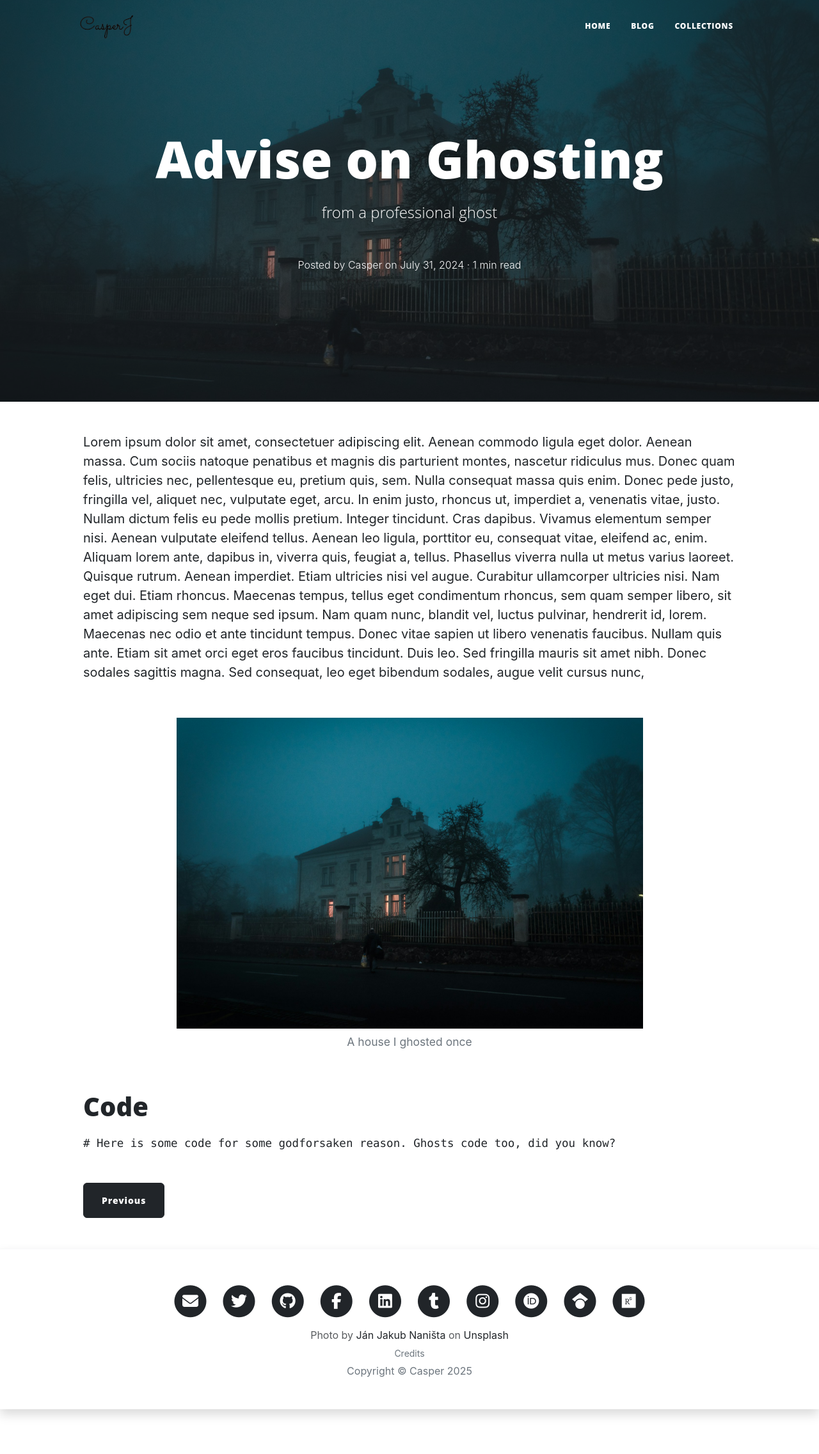
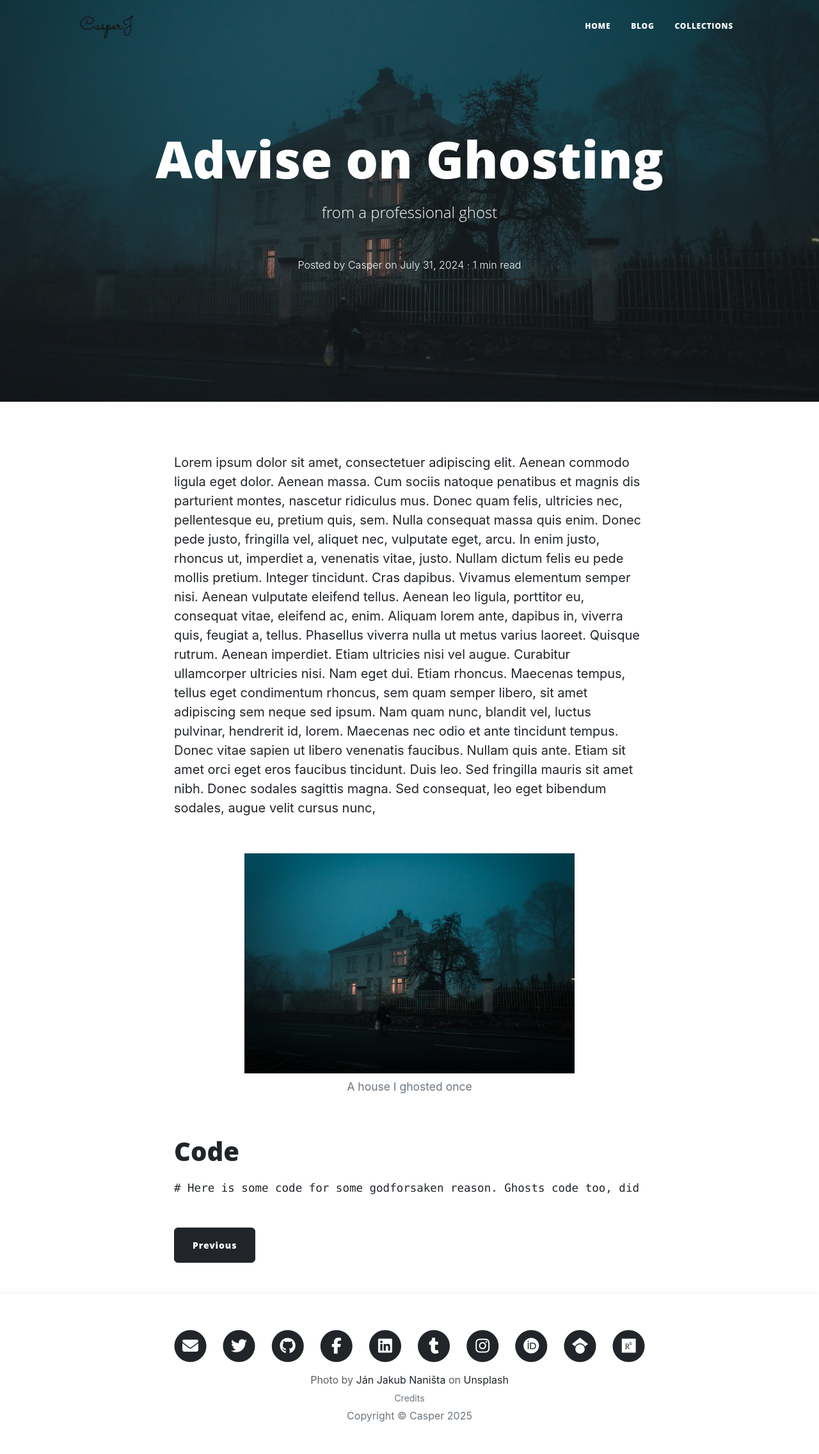
Before and after one commit to jkehelwala/jekyll-theme-ghostiee, a Jekyll site: the page built from _posts/2024-08-01-advise-on-ghosting.md, in a window 1280 px wide. Shown: the whole page at 64% size. Built offline with Jekyll 4.4.1, drawn with Linux system fonts in a browser that asks for light colours.

Commit message:
Width adjustment

```diff
--- a/_layouts/post.html
+++ b/_layouts/post.html
@@ -1,8 +1,10 @@
 ---
-layout: page
+layout: default
 ---
 
 <div class="container c-post">
+    <div class="row justify-content-center">
+        <div class="col-8">
             <div class="clearfix">
                 {{ content }}
             </div>
@@ -17,3 +19,5 @@ layout: page
                 {% endif %}
             </div>
         </div>
+    </div>
+</div>
```
Lines whose indentation alone changed are shown as unchanged.
